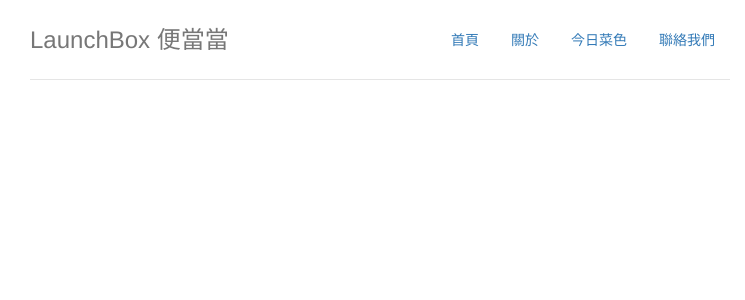
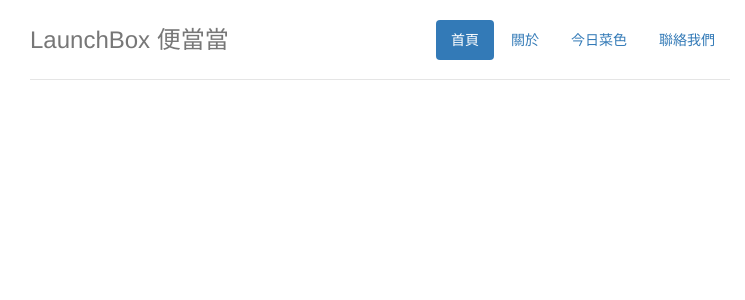
Before and after one commit to kdchang/LaunchBox, a PHP site: page /layout/header.php in a window 1280 px wide. Shown: the top 300 px of the page, without its empty margins (260-1005 px from the left). Run offline with PHP 8.4, Linux system fonts and the light colour scheme; some libraries are stand-ins or nearby versions.

Commit message:
update nav

```diff
--- a/assets/js/main.js
+++ b/assets/js/main.js
@@ -2,5 +2,8 @@
 $(function() {
 	var url = window.location.pathname.substr(1);
 	// Will only work if string in href matches with location
+	if(url !== 'index.php') {
+		$('.active').removeClass('active');
+	}
 	$('.header-nav a[href="'+ url +'"]').parent().addClass('active');
 });
--- a/layout/header.php
+++ b/layout/header.php
@@ -14,7 +14,7 @@
     <div class="container">
         <div class="header">
             <ul class="nav nav-pills pull-right">
-                <li class="header-nav"><a href="index.php">首頁</a>
+                <li class="active header-nav"><a href="index.php">首頁</a>
                 </li>
                 <li class="header-nav"><a href="about.php">關於</a>
                 </li>
```
